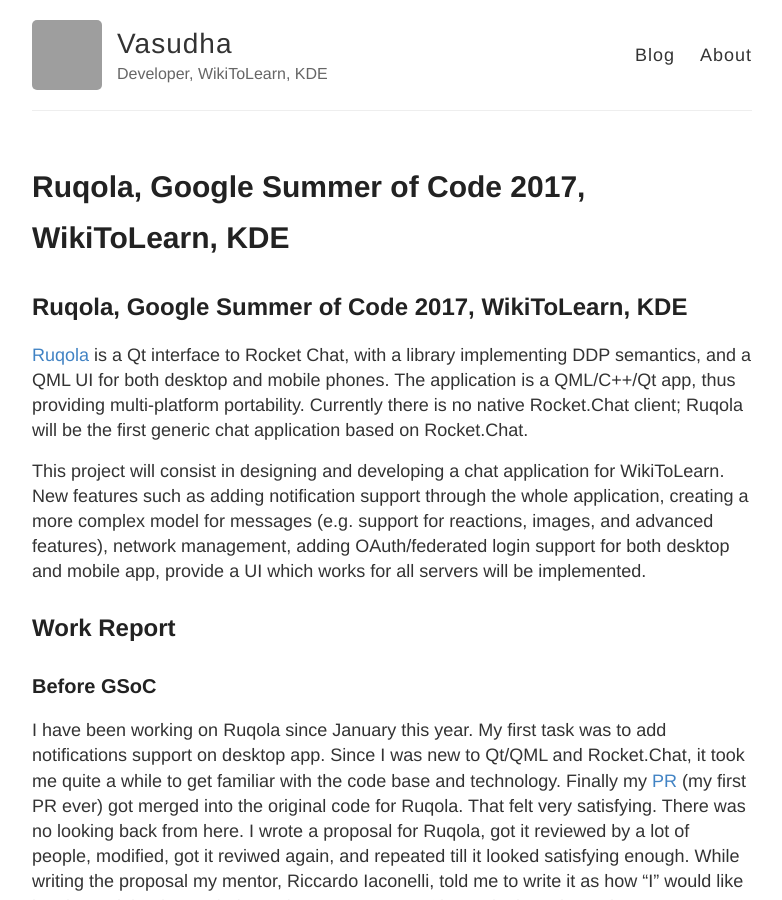
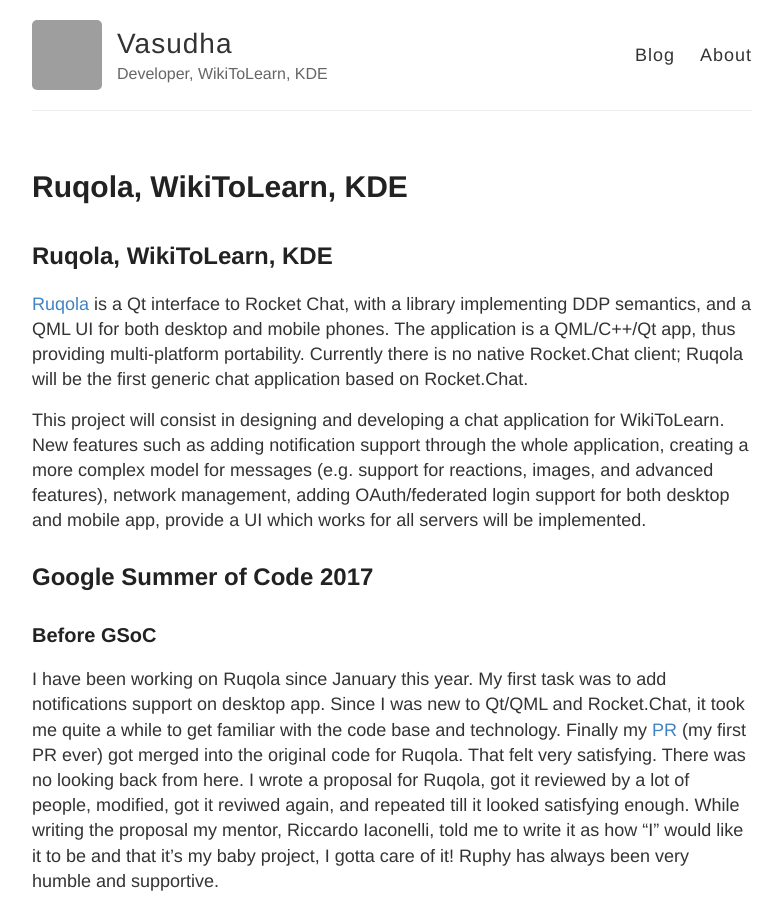
Before and after one commit to VasudhaMathur/VasudhaMathur.github.io, a Jekyll site: the page built from index.md, in a window 1280 px wide and 900 px high. Shown: the whole window, without its empty margins (248-1030 px from the left). Built offline with Jekyll 4.4.1, drawn with Linux system fonts in a browser that asks for light colours; our own code applies the rules of GitHub Pages for plain Markdown files; grey boxes are pictures that could not be loaded.

Commit message:
Update index.md

```diff
--- a/index.md
+++ b/index.md
@@ -1,11 +1,11 @@
 
-## Ruqola, Google Summer of Code 2017, WikiToLearn, KDE
+## Ruqola, WikiToLearn, KDE
 
 [Ruqola](https://github.com/WikiToLearn/Ruqola) is a Qt interface to Rocket Chat, with a library implementing DDP semantics, and a QML UI for both desktop and mobile phones. The application is a QML/C++/Qt app, thus providing multi-platform portability. Currently there is no native Rocket.Chat client; Ruqola will be the first generic chat application based on Rocket.Chat.
 
 This project will consist in designing and developing a chat application for WikiToLearn. New features such as adding notification support through the whole application, creating a more complex model for messages (e.g. support for reactions, images, and advanced features), network management, adding OAuth/federated login support for both desktop and mobile app, provide a UI which works for all servers will be implemented.
 
-## Work Report
+## Google Summer of Code 2017
 
 ### Before GSoC
 I have been working on Ruqola since January this year. My first task was to add notifications support on desktop app. Since I was new to Qt/QML and Rocket.Chat, it took me quite a while to get familiar with the code base and technology. Finally my [PR](https://github.com/WikiToLearn/Ruqola/pull/3) (my first PR ever) got merged into the original code for Ruqola. That felt very satisfying.
```
